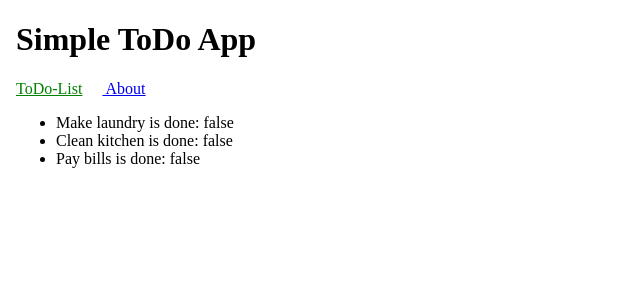
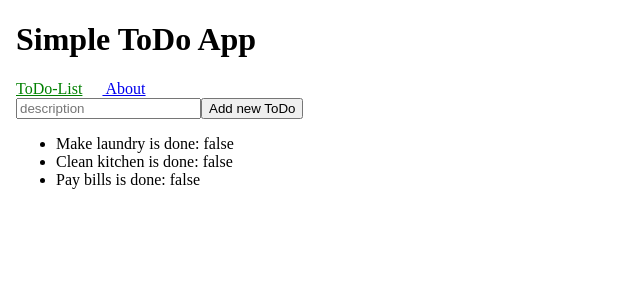
Before and after one commit to Saturn91/cas-fe-angular-recap-exercise, an Angular app: page /todos in a window 1280 px wide. Shown: the top 300 px of the page, without its empty margins (0-640 px from the left). Built offline with nearby package versions, Linux system fonts and the light colour scheme.

Commit message:
[ADD] addnewToDo From (and component)

```diff
--- /dev/null
+++ b/src/app/add-new-to-do/add-new-to-do.component.html
@@ -0,0 +1,8 @@
+<form novalidate [formGroup]="newToDoForm" (ngSubmit)="AddNewTodo()">
+  <input
+    type='text'
+    formControlName="description"
+    placeholder='description'
+  />
+  <button type='submit'>Add new ToDo</button>
+</form>
--- /dev/null
+++ b/src/app/add-new-to-do/add-new-to-do.component.ts
@@ -0,0 +1,27 @@
+import { Component, OnInit } from '@angular/core';
+import { FormControl, FormGroup, Validators } from '@angular/forms';
+
+@Component({
+  selector: 'AddNewToDo',
+  templateUrl: './add-new-to-do.component.html',
+  styleUrls: ['./add-new-to-do.component.scss']
+})
+export class AddNewToDoComponent implements OnInit {
+  public newToDoForm = new FormGroup({
+    description: new FormControl(null, [Validators.required])
+  });
+
+  constructor() { }
+
+  AddNewTodo() {
+    if(this.newToDoForm.valid && this.newToDoForm.dirty) {
+      alert("Add new Todo: " + this.newToDoForm.value.description);
+    } else {
+      alert("a description is required!");
+    }
+  }
+
+  ngOnInit(): void {
+  }
+
+}
--- a/src/app/models/todo.model.ts
+++ b/src/app/models/todo.model.ts
@@ -1,3 +1,3 @@
 export class ToDoItem {
-  constructor(public description: string, public done: boolean) { }
+  constructor(public id: number, public description: string, public done: boolean) { }
 }
--- /dev/null
+++ b/src/app/to-do-list/to-do-list.component.html
@@ -0,0 +1,3 @@
+<ul>
+  <li *ngFor="let todo of todos"> {{todo.description}} is done: {{todo.done}}</li>
+</ul>
--- /dev/null
+++ b/src/app/to-do-list/to-do-list.component.ts
@@ -0,0 +1,18 @@
+import { Component, Input, OnInit } from '@angular/core';
+import { ToDoItem } from '../models/todo.model';
+
+@Component({
+  selector: 'ToDoList',
+  templateUrl: './to-do-list.component.html',
+  styleUrls: ['./to-do-list.component.scss']
+})
+export class ToDoListComponent implements OnInit {
+  @Input()
+  public todos: ToDoItem[] = [];
+
+  constructor() { }
+
+  ngOnInit(): void {
+  }
+
+}
--- a/src/app/to-do-manager/to-do-manager.component.html
+++ b/src/app/to-do-manager/to-do-manager.component.html
@@ -1,3 +1,2 @@
-<ul>
-  <li *ngFor="let todo of todos"> {{todo.description}} is done: {{todo.done}}</li>
-</ul>
+<AddNewToDo></AddNewToDo>
+<ToDoList [todos] = 'todos'></ToDoList>
--- a/src/app/to-do-manager/to-do-manager.component.ts
+++ b/src/app/to-do-manager/to-do-manager.component.ts
@@ -8,9 +8,9 @@ import { ToDoItem } from '../models/todo.model';
 })
 export class ToDoManagerComponent implements OnInit {
   public todos: ToDoItem[] = [
-    new ToDoItem("Make laundry", false),
-    new ToDoItem("Clean kitchen", false),
-    new ToDoItem("Pay bills", false)
+    new ToDoItem(0, "Make laundry", false),
+    new ToDoItem(1, "Clean kitchen", false),
+    new ToDoItem(2, "Pay bills", false)
   ]
 
   constructor() {
```
Also changed, not shown: src/app/app.module.ts (+9 -2 lines), src/app/add-new-to-do/add-new-to-do.component.scss (added), src/app/to-do-list/to-do-list.component.scss (added), 2 other files (tests, documents, lock files or other folders).
